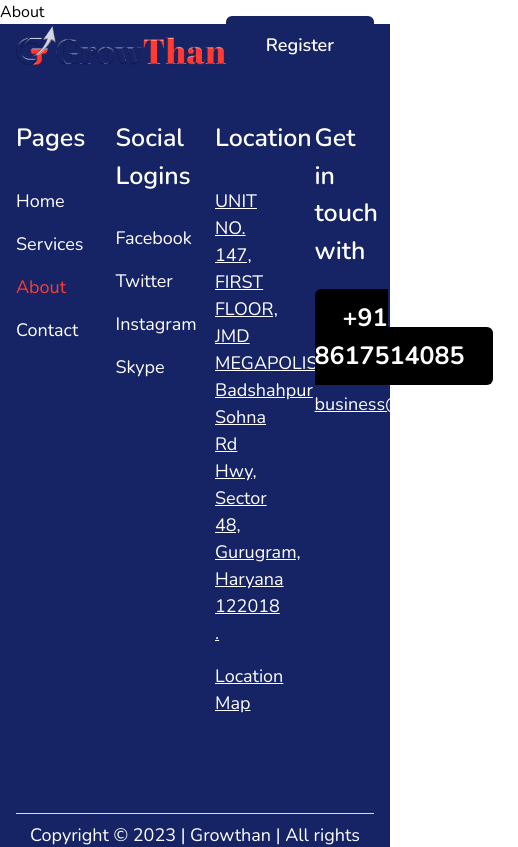
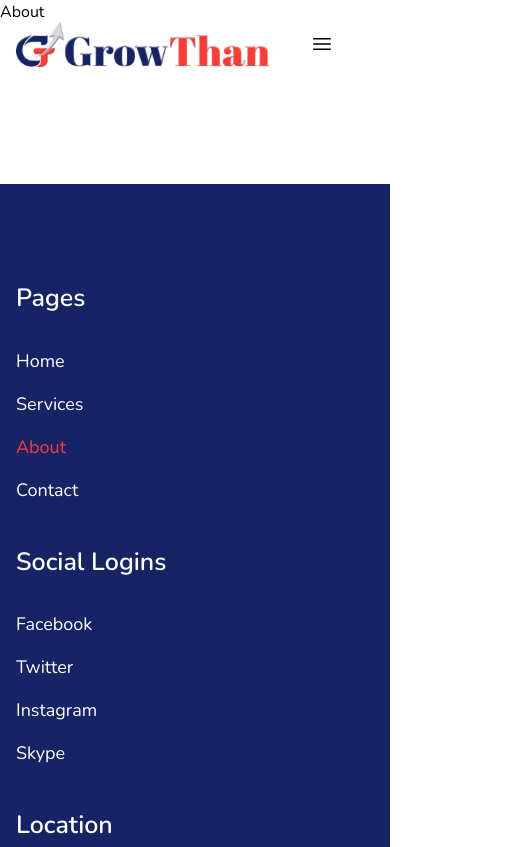
Before and after one commit to zakariyabombaywala/growthan-react, a React (Vite) app: page /about in a window 390 px wide. Shown: the top 847 px of the page, 518 px wide, since content can reach past the window. Built offline with nearby package versions, Linux system fonts and the light colour scheme.

Commit message:
hamburger menu

```diff
--- a/src/components/Button/Button.jsx
+++ b/src/components/Button/Button.jsx
@@ -3,7 +3,7 @@
 function Button(props) {
   return (
     <div
-      className={`${props.bg} ${props.textColor} ${props.border} ${props.hover} ${props.rounded} ${props.padding} text-[18px] capitalize font-semibold  cursor-pointer`}
+      className={`${props.bg} ${props.textColor} ${props.border} ${props.hover} ${props.rounded} ${props.padding} ${props.hidden} text-[18px] capitalize font-semibold  cursor-pointer`}
     >
       {props.text}
     </div>
--- a/src/components/Footer/App.jsx
+++ b/src/components/Footer/App.jsx
@@ -3,9 +3,9 @@
 
 function Footer() {
   return (
-    <div className="bg-blue text-white">
+    <div className="bg-blue text-white mt-40">
       <div className="container pt-24">
-        <div className="grid grid-cols-4 gap-10 pb-24 border-b-[0.5px]">
+        <div className="grid grid-cols-1 lg:grid-cols-4 md:grid-cols-3 gap-10 pb-24 border-b-[0.5px]">
           <div className="">
             <h1 className="text-[25px] font-semibold mb-[30px]">Pages</h1>
             <Link>
@@ -99,7 +99,7 @@
             <Link>
               <ul className="space-y-4">
                 <li>
-                  <NavLink className="text-[25px] font-bold py-3 px-7 bg-black rounded-md">
+                  <NavLink className="lg:text-[25px] font-bold py-3 px-7 bg-black rounded-md">
                     +91 8617514085
                   </NavLink>
                 </li>
--- a/src/components/Hero/Hero.jsx
+++ b/src/components/Hero/Hero.jsx
@@ -6,7 +6,7 @@
   return (
     <div className="bg-heroBg bg-cover bg-center bg-no-repeat min-h-[800px] h-screen">
       <div className="container">
-        <div className="grid grid-cols-2 items-center place-items-center h-screen pt-20 gap-10 ">
+        <div className="grid grid-cols-1 items-center place-items-center h-screen pt-20 gap-10 md:grid-cols-2 ">
           <div className="space-y-10">
             <h1 className="text-[60px] font-extrabold text-blue">
               Driving the Digital Growth by
--- a/src/components/Navbar/Navbar.jsx
+++ b/src/components/Navbar/Navbar.jsx
@@ -2,6 +2,7 @@
 import { Link, NavLink } from "react-router-dom";
 import Button from "../Button/Button";
 import Logo from "../../assets/logo.png";
+import { Bars3Icon } from "@heroicons/react/24/outline";
 
 function Navbar() {
   return (
@@ -71,6 +72,17 @@
           hover="hover:bg-transparent hover:text-blue hover:border border-blue hover:font-semobold"
           rounded="rounded-md"
           padding="px-10 py-4"
+          hidden="hidden lg:block"
+        />
+
+        <Button
+          text={<Bars3Icon className="size-6" />}
+          bg="bg-white"
+          textColor="text-black"
+          hover="hover:bg-transparent hover:text-blue hover:border border-blue hover:font-semobold"
+          rounded="rounded-md"
+          padding="px-10 py-4"
+          hidden="block lg:hidden"
         />
       </div>
     </div>
--- a/src/components/ServiceSection/App.jsx
+++ b/src/components/ServiceSection/App.jsx
@@ -62,7 +62,7 @@
           padding="px-9 py-4"
         />
       </div>
-      <div className="grid grid-cols-3 gap-[72px]">
+      <div className="grid grid-cols-1 lg:grid-cols-3 md:grid-cols-2 gap-[72px]">
         {cardItems.map((item) => {
           return (
             <ServiceCard icon={item.icon} title={item.title} desc={item.desc} />
--- a/src/components/WhySection/App.jsx
+++ b/src/components/WhySection/App.jsx
@@ -7,7 +7,7 @@
 function WhySection() {
   return (
     <div className="container pt-40">
-      <div className="grid grid-cols-2 gap-8">
+      <div className="grid lg:grid-cols-2 gap-8">
         <div className="flex justify-center">
           <img src={SecImg} alt="Image" />
         </div>
```
